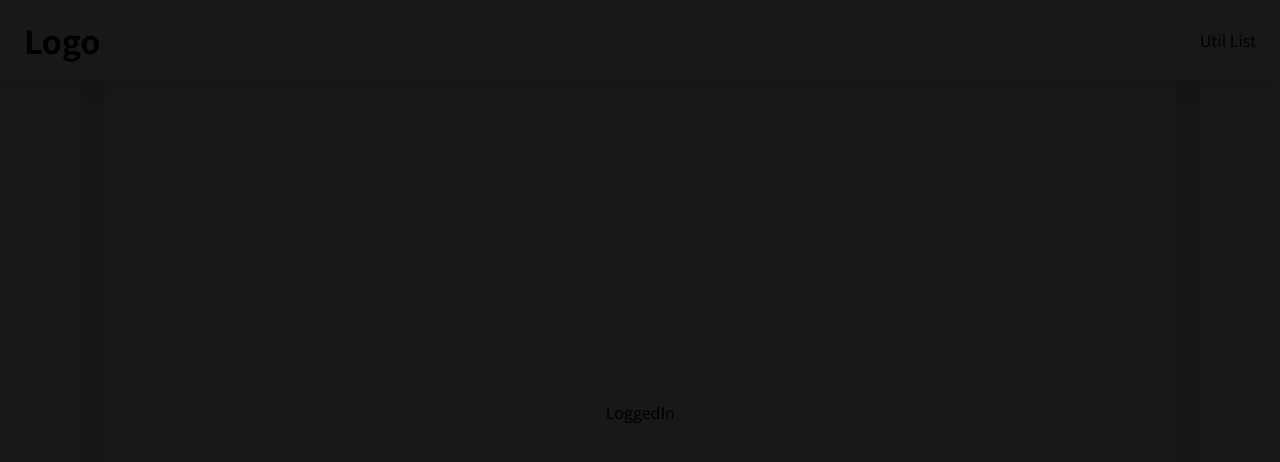
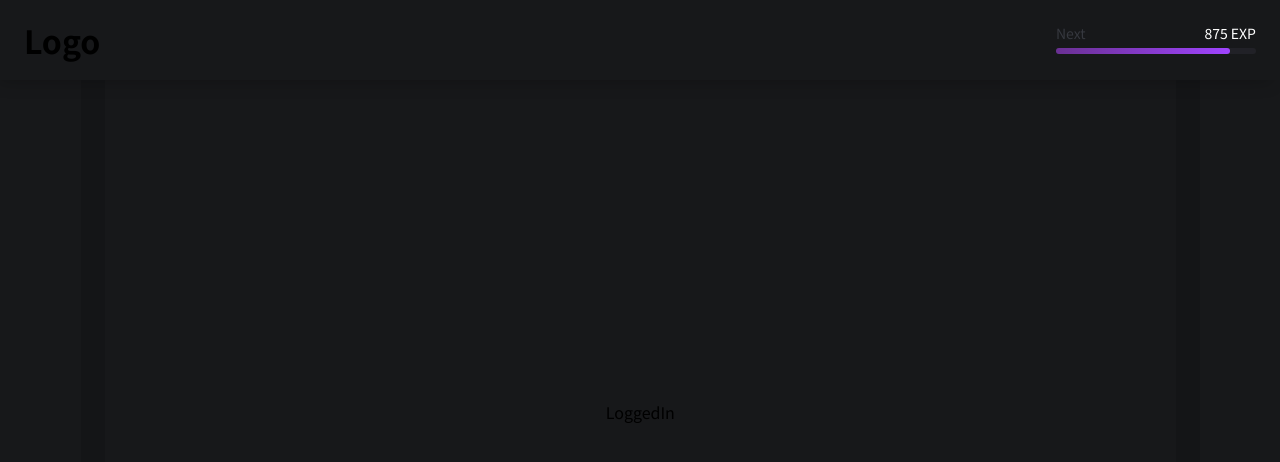
Before and after one commit to FRONT-JB/sw-battle-v2, a Next.js app: page / in a window 1280 px wide. Shown: the top 462 px of the page. Built offline with nearby package versions, Linux system fonts and the light colour scheme.

Commit message:
Add : Header Utils 1. Level Info

```diff
--- /dev/null
+++ b/components/Common/Progress/ProgressBar.tsx
@@ -0,0 +1,30 @@
+import styled from '@emotion/styled';
+
+interface ProgressBarProps {
+  rate: number;
+  heightVariant?: number;
+}
+
+const ProgressBar = ({ rate, heightVariant = 6 }: ProgressBarProps) => {
+  return (
+    <ProgressBarWrapper heightVariant={heightVariant}>
+      <ProgressBarRate rate={rate} />
+    </ProgressBarWrapper>
+  );
+};
+
+export default ProgressBar;
+
+const ProgressBarWrapper = styled.div<{ heightVariant: number }>`
+  height: ${({ heightVariant }) => `${heightVariant}px`};
+  background: ${({ theme }) => theme.colors.black_lighten_2};
+  border-radius: 10px;
+`;
+
+const ProgressBarRate = styled.div<{ rate: number }>`
+  width: ${({ rate }) => `${rate}%`};
+  height: 100%;
+  background: ${({ theme }) => theme.gradient.purple};
+  transition: width 0.5s ease;
+  border-radius: 10px;
+`;
--- a/components/Header/Header.tsx
+++ b/components/Header/Header.tsx
@@ -1,10 +1,12 @@
 import styled from '@emotion/styled';
+
+import Utils from './Utils';
 
 const Header = () => {
   return (
     <HeaderWrapper>
       <Logo>Logo</Logo>
-      <Utils>Util List</Utils>
+      <Utils />
     </HeaderWrapper>
   );
 };
@@ -26,5 +28,3 @@ const HeaderWrapper = styled.header`
 `;
 
 const Logo = styled.h1``;
-
-const Utils = styled.div``;
--- /dev/null
+++ b/components/Header/Utils.tsx
@@ -0,0 +1,55 @@
+import styled from '@emotion/styled';
+
+import { calcExperience } from '@/utils/exp';
+
+import ProgressBar from 'components/Common/Progress/ProgressBar';
+
+const dummyInfo = {
+  levels: {
+    exp: 875,
+    nextExp: 1000,
+  },
+};
+
+const Utils = () => {
+  const { exp, nextExp } = dummyInfo.levels;
+
+  return (
+    <UtilsWrapper>
+      <div>
+        <UtilsLevelInfo>
+          <UtilsLevelInfoTitle>Next</UtilsLevelInfoTitle>
+          <UtilsLevelInfoValue>{exp} EXP</UtilsLevelInfoValue>
+        </UtilsLevelInfo>
+        <ProgressBar rate={calcExperience(exp, nextExp)} />
+      </div>
+    </UtilsWrapper>
+  );
+};
+
+export default Utils;
+
+const UtilsWrapper = styled.div`
+  width: 200px;
+`;
+
+const UtilsLevelInfo = styled.dl`
+  display: flex;
+  align-items: center;
+  margin-bottom: 8px;
+`;
+
+const UtilsLevelInfoTitle = styled.dt`
+  color: ${({ theme }) => theme.colors.black_lighten_3};
+  flex: 0 0 40px;
+  font-size: 14px;
+  user-select: none;
+`;
+
+const UtilsLevelInfoValue = styled.dd`
+  color: ${({ theme }) => theme.colors.white};
+  flex: 1;
+  text-align: right;
+  font-size: 14px;
+  user-select: none;
+`;
--- a/tsconfig.json
+++ b/tsconfig.json
@@ -9,6 +9,7 @@
       "@/constants/*":["constants/*"],
       "@/hooks/*":["hooks/*"],
       "@/types/*":["types/*"],
+      "@/utils/*":["utils/*"],
     },
     "target": "es5",
     "lib": ["dom", "dom.iterable", "esnext"],
--- /dev/null
+++ b/utils/exp.ts
@@ -0,0 +1,4 @@
+export const calcExperience = (currentExp: number, nextExp: number) => {
+  const percentValue = Math.floor((currentExp / nextExp) * 100);
+  return percentValue > 100 ? 100 : percentValue;
+};
```
